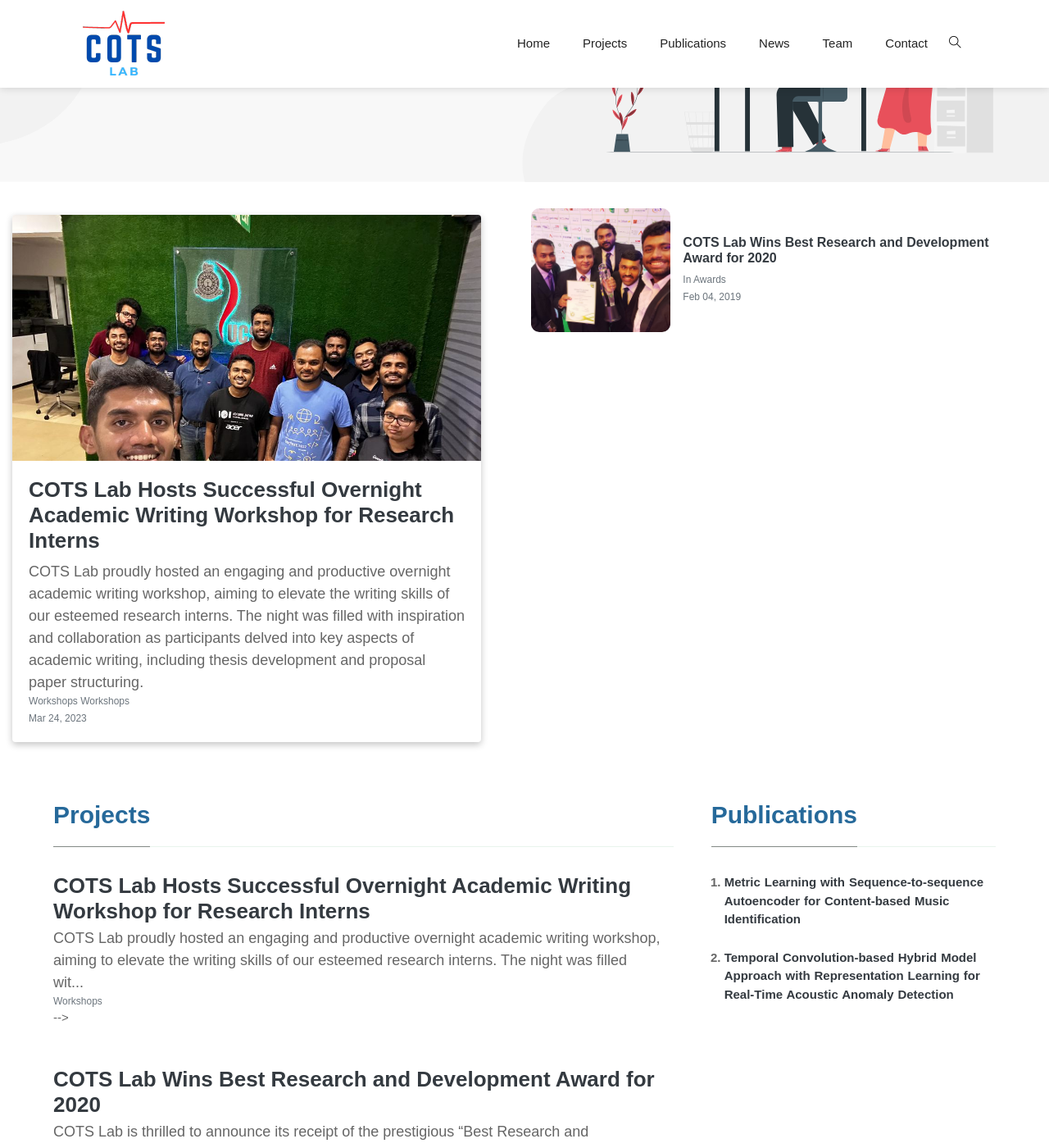
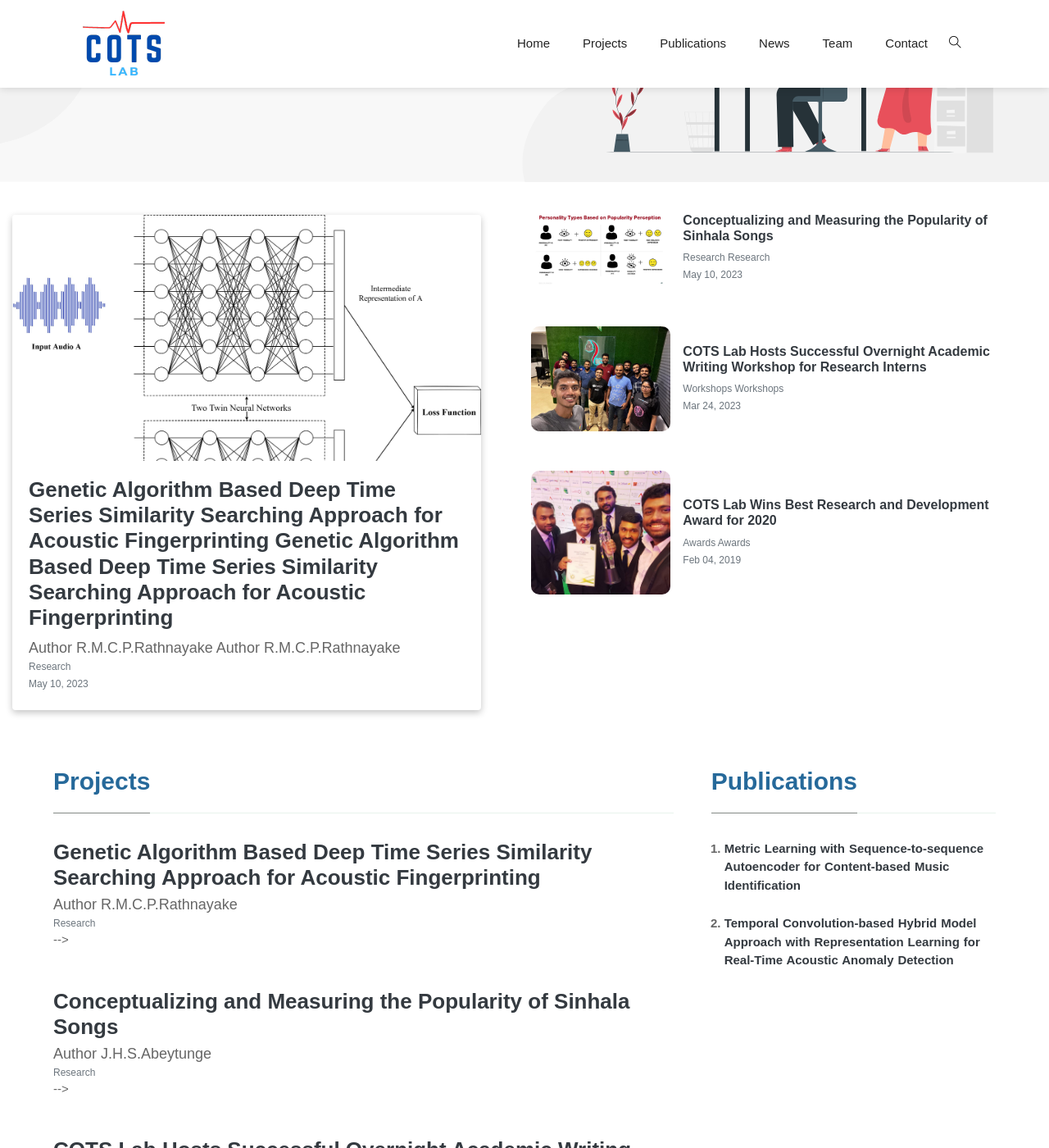
Before and after one commit to cots-lab/new-cots-website, a Jekyll site: the page built from index.html, in a window 1280 px wide and 1400 px high, scrolled down 366 px. Shown: the whole window at 82% size. Built offline with Jekyll 4.4.1, drawn with Linux system fonts in a browser that asks for light colours; nearby versions of some CDN libraries; some web fonts are replaced; the list of posts is cut into pages by our own code.

```diff
--- /dev/null
+++ b/_posts/2023-05-08-Popularity-of-sinhala-songs.md
@@ -0,0 +1,27 @@
+---
+title: "Conceptualizing and Measuring the Popularity of Sinhala Songs"
+layout: post_1 # modified version of layout.post
+date: 2023-05-10T15:14:39+10:00
+image: assets/images/projects/Popularity-of-sinhala-songs.jpg
+weight: 5
+sescription: "something
+sfsf
+fsfsf
+fsfsf
+s"
+categories:
+  - Research
+---
+
+###### Author [J.H.S.Abeytunge](/author/JHSAbeytunge.html)
+
+###### Supervisor: [Dr. M.I.E.Wickramasinghe](/team/dr-manju/index.html)
+###### Co-supervisor: [ Mr. M.A.P.P.Marasinghe](/team/pasindu-marasinghe/index.html)
+
+#### Abstract
+The ability to predict the popularity of a song before its release to the market has been
+an extensively researched area, known as Hit Song Science (HSS). Nowadays, HSS has
+gained attention from researchers as its findings can lead to enormous economic benefits
+for both artists and record labels. However, these findings heavily depend on the mea-
+surement of popularity that researchers use in their study. Therefore, it is crucial to have
+a solid and methodical way of measuring the popularity of songs. [Read More](/projects/Popularity-of-sinhala-songs.html)
--- /dev/null
+++ b/_posts/2023-05-10-Acoustic-Fingerprinting.md
@@ -0,0 +1,24 @@
+---
+title: "Genetic Algorithm Based Deep Time Series Similarity Searching Approach for Acoustic Fingerprinting"
+layout: post_1 # modified version of layout.post
+date: 2023-05-10T15:14:39+10:00
+image: assets/images/projects/Acoustic-Fingerprinting.jpg
+weight: 5
+categories:
+  - Research
+---
+
+###### Author [R.M.C.P.Rathnayake](/author/RMCPRathnayake.html)
+
+###### Supervisor: [Dr. M.I.E.Wickramasinghe](/team/dr-manju/index.html)
+###### Co-supervisor: [ Mr. M.A.P.P.Marasinghe](/team/pasindu-marasinghe/index.html)
+
+#### Abstract
+The thriving global music consumption has led to concerns regarding detecting
+violations of music copyright and difficulty for users in finding and retrieving
+specific music. As a result, exploring ways to effectively retrieve information
+regarding a piece of music based on its audio features rather than relying on
+metadata or textual information has become a significant research concern.
+Acoustic fingerprinting is an approach of interest in performing such information
+retrieval, which involves identifying an audio signal by examining its unique
+acoustic characteristics. [Read More](/projects/Acoustic-Fingerprinting.html)
--- a/index.html
+++ b/index.html
@@ -33,18 +33,20 @@
   <div class="card-body pl-10 pt-10 d-flex flex-column align-items-start">
   <h2 class="h4 font-weight-bold">
   <a class="text-dark" href="{{site.baseurl}}{{latest_post.url}}">{{ latest_post.title | | truncatewords: 50 }}</a>
+  <a class="text-dark" href="{{site.baseurl}}{{latest_post.url}}">{{ latest_post.title | | truncatewords: 50 }}</a>
   </h2>
   <p class="excerpt">
+      {{ latest_post.excerpt | strip_html | strip_newlines | truncatewords: 100 }}
       {{ latest_post.excerpt | strip_html | strip_newlines | truncatewords: 100 }}
   </p>
   <div>
       <small class="d-block text-muted">
             <span class="catlist">
+            <span class="catlist">
               {% for category in latest_post.categories %}
               <a class="text-capitalize text-muted smoothscroll" href="{{site.baseurl}}/categories.html#{{ category | downcase }}">{{ category }}</a><span class="sep"> </span>
-              <a class="text-capitalize text-muted smoothscroll" href="{{site.baseurl}}/categories.html#{{ category | downcase }}">{{ category }}</a><span class="sep"> </span>
               {% endfor %}
-              </span>
+            </span>
       </small>
       <small class="text-muted">
           {{ latest_post.date | date: '%b %d, %Y' }}
@@ -71,11 +73,12 @@
                   <a class="text-dark" href="{{site.baseurl}}{{second_post.url}}">{{ second_post.title }}</a>
                   </h2>
                   <small class="d-block text-muted">
-                      In <span class="catlist">
+                    <span class="catlist">
                       {% for category in second_post.categories %}
                       <a class="text-capitalize text-muted smoothscroll" href="{{site.baseurl}}/categories.html#{{ category | downcase }}">{{ category }}</a><span class="sep"> </span>
+                      <a class="text-capitalize text-muted smoothscroll" href="{{site.baseurl}}/categories.html#{{ category | downcase }}">{{ category }}</a><span class="sep"> </span>
                       {% endfor %}
-                      </span>
+                    </span>
                   </small>
                   <small class="text-muted">
                       {{ second_post.date | date: '%b %d, %Y' }}
@@ -99,10 +102,12 @@
                   </h2>
                   <small class="d-block text-muted">
                     <span class="catlist">
+                    <span class="catlist">
                       {% for category in third_post.categories %}
                       <a class="text-capitalize text-muted smoothscroll" href="{{site.baseurl}}/categories.html#{{ category | downcase }}">{{ category }}</a><span class="sep"> </span>
+                      <a class="text-capitalize text-muted smoothscroll" href="{{site.baseurl}}/categories.html#{{ category | downcase }}">{{ category }}</a><span class="sep"> </span>
                       {% endfor %}
-                      </span>
+                    </span>
                   </small>
                   <small class="text-muted">
                       {{ third_post.date | date: '%b %d, %Y' }}
@@ -126,10 +131,12 @@
                   </h2>
                   <small class="d-block text-muted">
                     <span class="catlist">
+                    <span class="catlist">
                       {% for category in fourth_post.categories %}
                       <a class="text-capitalize text-muted smoothscroll" href="{{site.baseurl}}/categories.html#{{ category | downcase }}">{{ category }}</a><span class="sep"> </span>
+                      <a class="text-capitalize text-muted smoothscroll" href="{{site.baseurl}}/categories.html#{{ category | downcase }}">{{ category }}</a><span class="sep"> </span>
                       {% endfor %}
-                      </span>
+                    </span>
                   </small>
                   <small class="text-muted">
                       {{ fourth_post.date | date: '%b %d, %Y' }}
```
